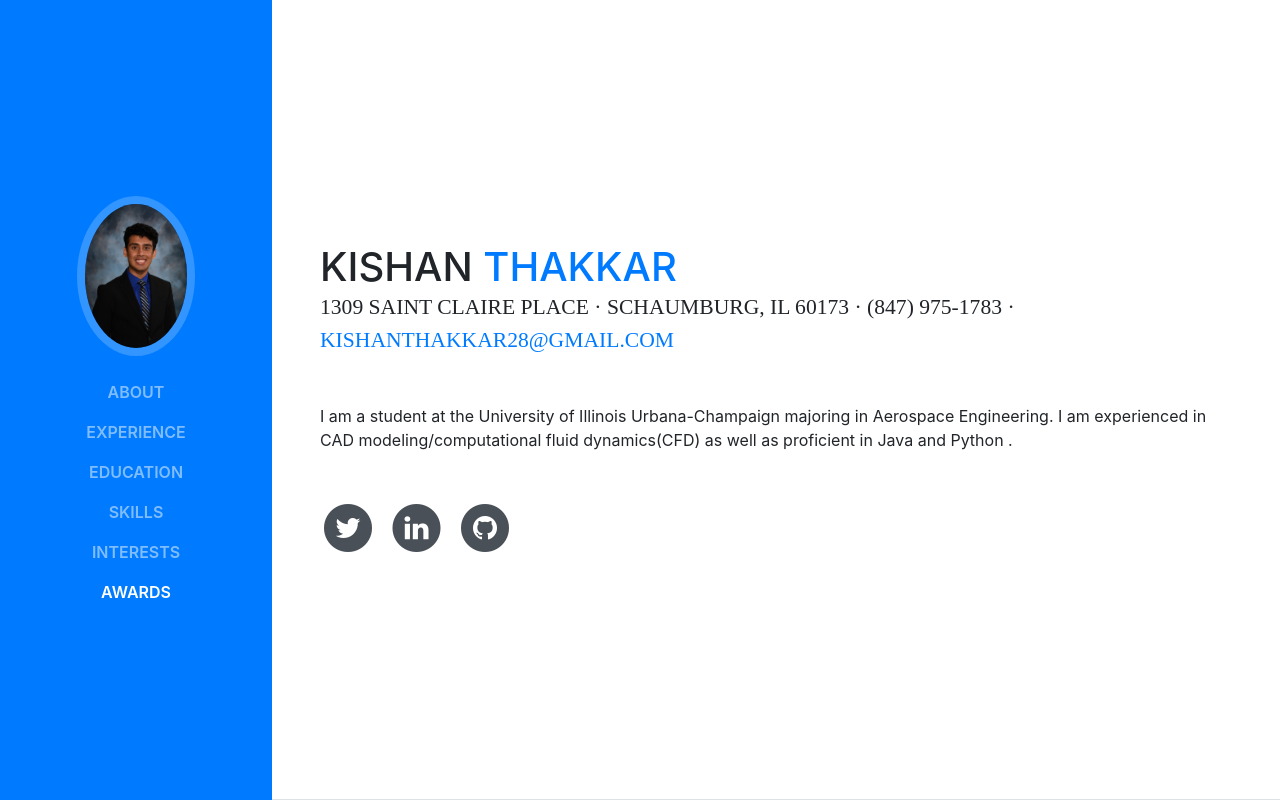
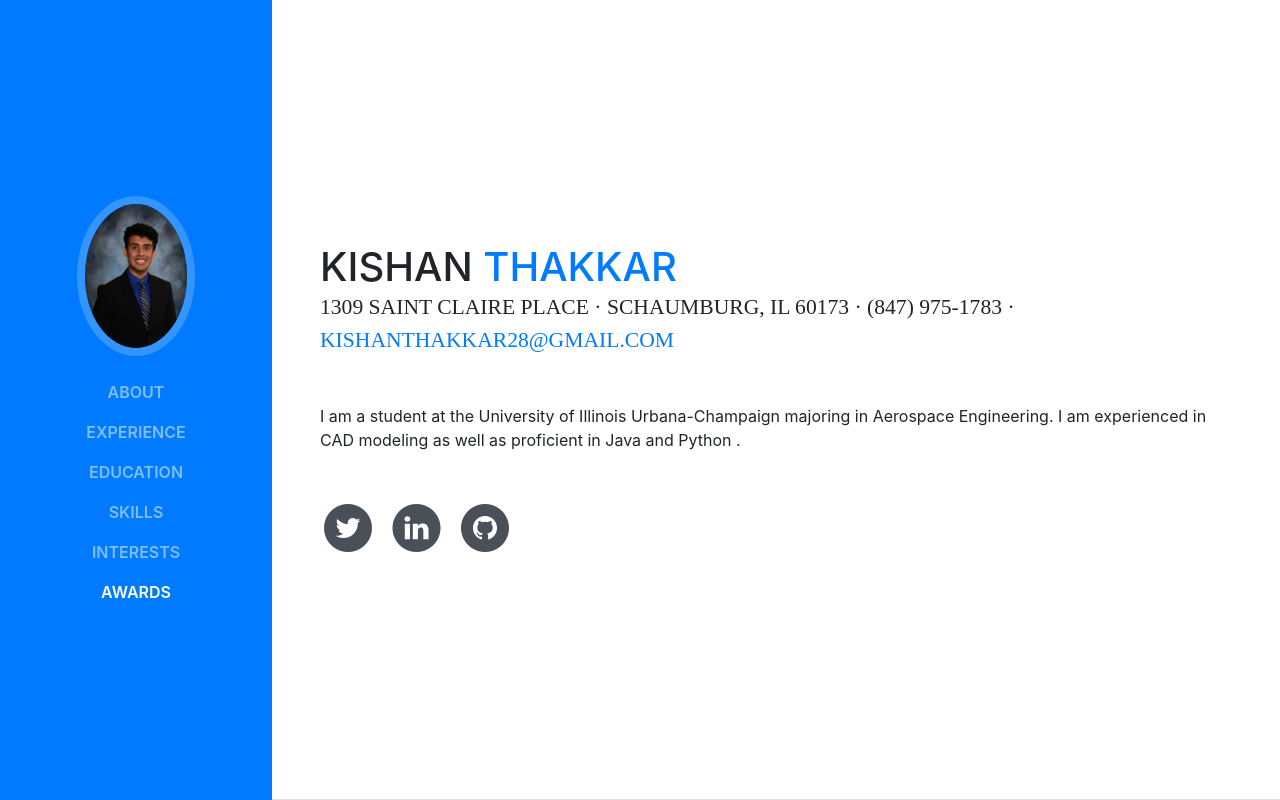
Before and after one commit to 1kishan/1kishan.github.io, a website with bundled scripts: page index.html in a window 1280 px wide. Shown: the top 800 px of the page. Built offline with nearby package versions, Linux system fonts and the light colour scheme; a web font is replaced by a local one.

Commit message:
Update index.html

```diff
--- a/index.html
+++ b/index.html
@@ -73,7 +73,7 @@
           <div class="subheading mb-5">1309 Saint Claire Place · Schaumburg, IL 60173 · (847) 975-1783 ·
             <a href="mailto:kishanthakkar28@gmail.com">kishanthakkar28@gmail.com</a>
           </div>
-          <p class="mb-5">I am a student at the University of Illinois Urbana-Champaign majoring in Aerospace Engineering. I am experienced in CAD modeling/computational fluid dynamics(CFD) as well as proficient in Java and Python .</p>
+          <p class="mb-5">I am a student at the University of Illinois Urbana-Champaign majoring in Aerospace Engineering. I am experienced in CAD modeling as well as proficient in Java and Python .</p>
           <ul class="list-inline list-social-icons mb-0">
             <li class="list-inline-item">
               <a href="https://twitter.com/kishanthakkar28">
```
